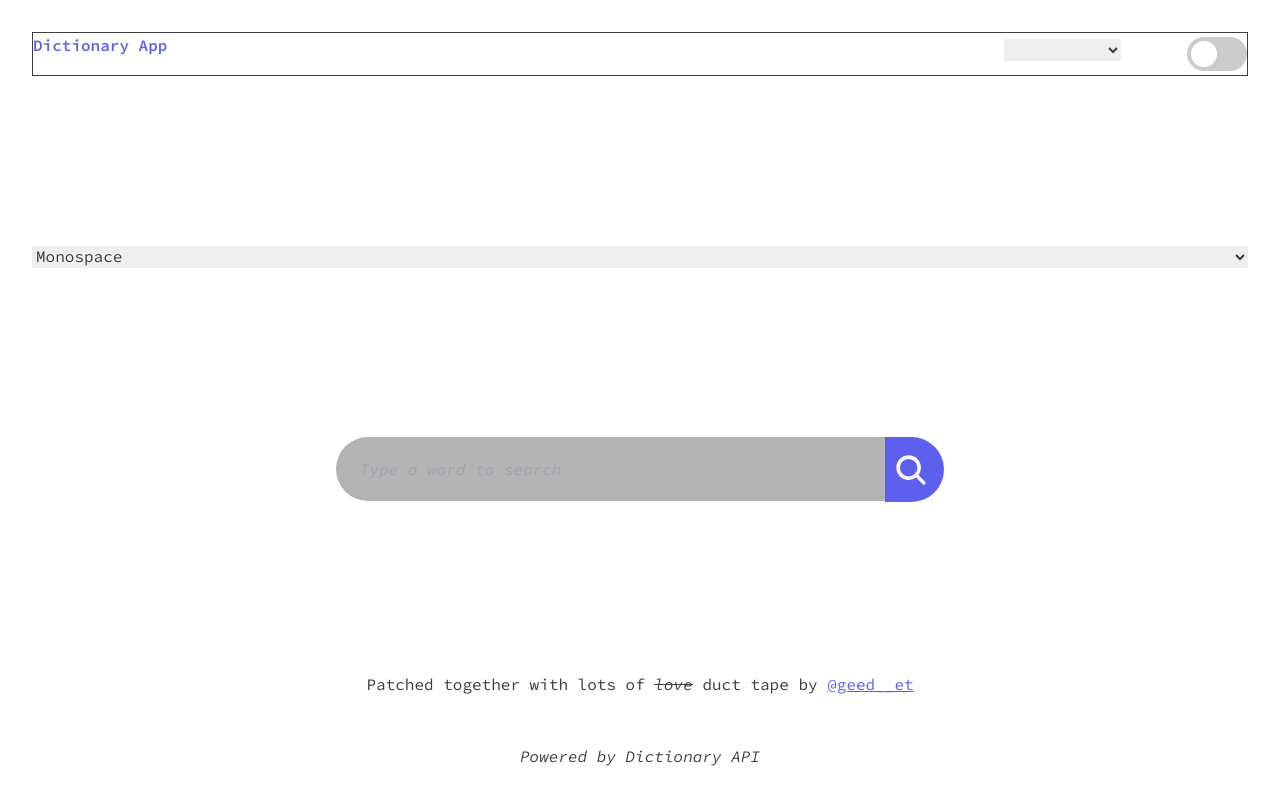
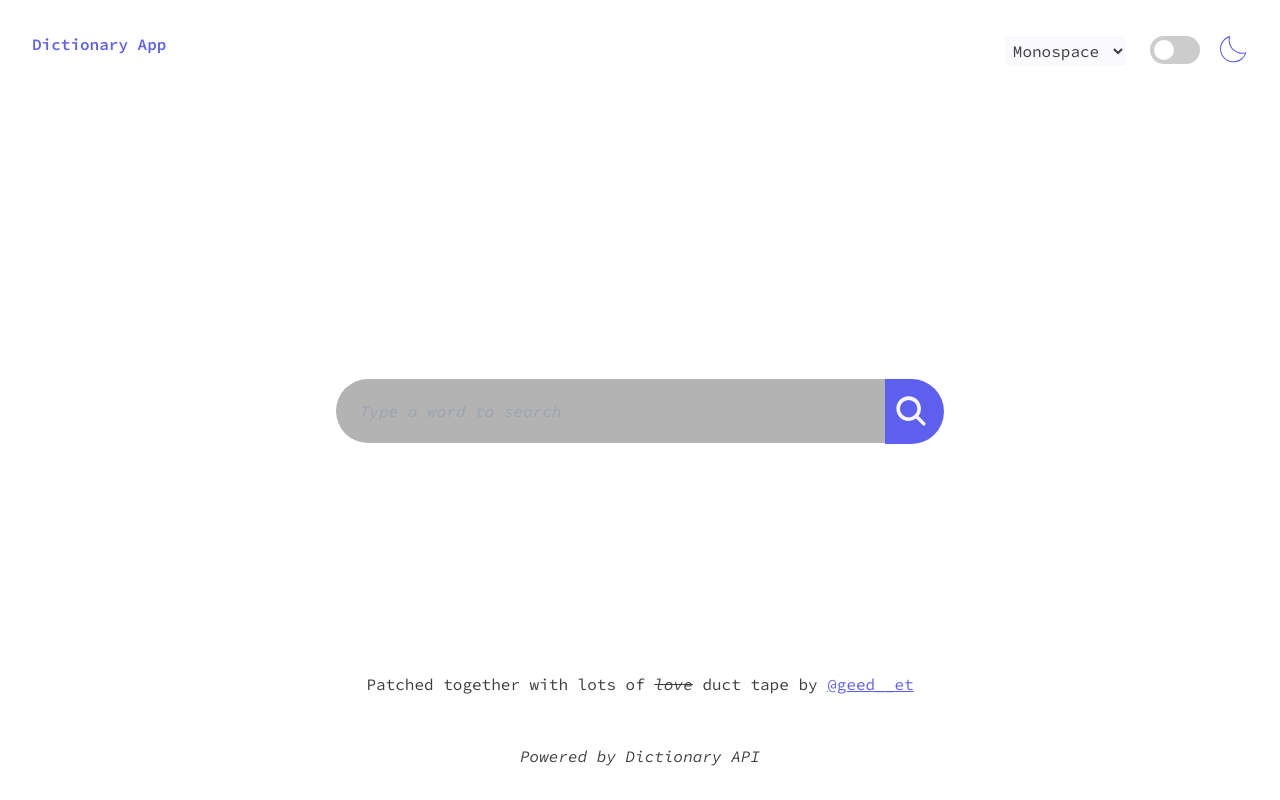
Before and after one commit to etowageed/dictionary-app, a Vue app: page / in a window 1280 px wide. Built offline with nearby package versions, Linux system fonts and the light colour scheme.

Commit message:
figured fonts switcthing from child component

```diff
--- a/src/App.vue
+++ b/src/App.vue
@@ -4,6 +4,7 @@ import Header from './components/Header.vue'
 import Footer from './components/Footer.vue'
 import Toggle from './components/Toggle.vue'
 import Fonts from './components/Fonts.vue'
+
 
 export default {
   name: 'App',
@@ -14,21 +15,24 @@ export default {
   data() {
     return {
       isDarkBg: false, // default theme is white so darkbg is false
-      selectedFont: 'Source Code Pro',
+      fontSelecta: '',
     };
   },
 
   provide() {
     return {
       toggleBtn: this.toggleDarkBg,
-      selectedFont: () => this.selectedFont
     }
   },
 
   methods: {
     toggleDarkBg() {
       this.isDarkBg = !this.isDarkBg;
+    },
 
+    handleEmittedFontProp(payload) {
+      console.log("this is", payload)
+      this.fontSelecta = payload;
     }
   }
 }
@@ -36,17 +40,11 @@ export default {
 
 
 <template>
-  <div v-bind:style="{ fontFamily: selectedFont }"
+  <div v-bind:style="{ fontFamily: fontSelecta }"
     class="flex flex-col justify-between p-8 text-primary-txt min-h-screen"
     v-bind:class="{ dark: isDarkBg, light: !isDarkBg }">
 
-    <Header class=" mb-20" />
-
-    <select name="fontSelector" id="fonts" v-model="selectedFont">
-      <option value="Merriweather">Serif</option>
-      <option value="Roboto">Sans-serif</option>
-      <option value="Source Code Pro">Monospace</option>
-    </select>
+    <Header class=" mb-20" @font-event="handleEmittedFontProp" />
 
     <Search class="w-2/4 mx-auto" />
 
@@ -60,17 +58,7 @@ export default {
 </template>
 
 
-
-
 <style>
-/* @import url('https://fonts.googleapis.com/css2?family=Roboto:ital,wght@0,100;0,300;0,400;0,500;0,700;0,900;1,100;1,300;1,400;1,500;1,700;1,900&display=swap'); */
-/* @import url('https://fonts.googleapis.com/css2?family=Merriweather+Sans:ital,wght@0,300..800;1,300..800&family=Roboto:ital,wght@0,100;0,300;0,400;0,500;0,700;0,900;1,100;1,300;1,400;1,500;1,700;1,900&display=swap'); */
-@import url('https://fonts.googleapis.com/css2?family=Merriweather+Sans:ital,wght@0,300..800;1,300..800&family=Roboto:ital,wght@0,100;0,300;0,400;0,500;0,700;0,900;1,100;1,300;1,400;1,500;1,700;1,900&family=Source+Code+Pro:ital,wght@0,200..900;1,200..900&display=swap');
-
-.sourcky {
-  font-family: 'Source Code Pro', monospace;
-}
-
 .light {
   background-color: white;
   color: #3d3d3d;
--- a/src/components/Fonts.vue
+++ b/src/components/Fonts.vue
@@ -1,6 +1,7 @@
 <template>
     <div>
-        <select name="fontSelector" id="fonts" v-model="selectedFont">
+        <select name="fontSelector" id="fonts" v-model="selectedFont"
+            class="rounded bg-primary-bg text-primary-txt pl-1 py-1">
             <option value="Merriweather">Serif</option>
             <option value="Roboto">Sans-serif</option>
             <option value="Source Code Pro">Monospace</option>
@@ -12,10 +13,29 @@
 export default {
     name: 'Fonts',
 
-    inject: ['selectedFont'],
+    data() {
+        return {
+            selectedFont: 'Source Code Pro',
 
+        }
+    },
+    mounted() {
+        this.emitFontProp();
+
+    },
+
+    updated() {
+        this.emitFontProp();
+    },
+    methods: {
+        emitFontProp() {
+            this.$emit('font-event', this.selectedFont)
+        }
+    }
 }
 
 </script>
 
-<style></style>
+<style>
+@import url('https://fonts.googleapis.com/css2?family=Merriweather+Sans:ital,wght@0,300..800;1,300..800&family=Roboto:ital,wght@0,100;0,300;0,400;0,500;0,700;0,900;1,100;1,300;1,400;1,500;1,700;1,900&family=Source+Code+Pro:ital,wght@0,200..900;1,200..900&display=swap');
+</style>
--- a/src/components/Header.vue
+++ b/src/components/Header.vue
@@ -1,11 +1,12 @@
 <template>
-    <div class="border flex justify-between">
+    <div class=" flex justify-between">
 
         <a href="#" class="text-primary-col font-semibold text-base">Dictionary App</a>
         <div class=" md:w-1/5 py-1 flex justify-between">
 
-            <Fonts class="inline" />
+            <Fonts class="inline" @font-event="reEmitFontProp" />
             <Toggle class="inline" />
+
         </div>
 
 
@@ -20,9 +21,16 @@ export default {
 
     components: {
         Toggle, Fonts,
+    },
 
+
+    methods: {
+        reEmitFontProp(payload) {
+            this.$emit('font-event', payload)
+
+        }
     }
 }
 </script>
 
-<style lang="scss" scoped></style>
+<style></style>
--- a/src/components/Search.vue
+++ b/src/components/Search.vue
@@ -10,7 +10,7 @@
                 <input type="text" placeholder="Type a word to search" v-model="search"
                     class="rounded-l-full h-16 w-full px-6 font-semibold bg-input-bg text-primary-txt focus:outline-none focus:ring-2 focus:ring-primary-col"
                     @keydown.enter="searchWord" required />
-                <button class="bg-primary-col w-16 h-[65px] rounded-r-full inline-block p-2"><img
+                <button class="bg-primary-col hover:bg-[#393bf3] w-16 h-[65px] rounded-r-full inline-block p-2"><img
                         src="@/assets/searchicon.svg" alt="" class="w-9 h-9" @click="searchWord"></button>
             </div>
         </form>
@@ -97,7 +97,8 @@
 
             <br>
             <p>Source</p>
-            <a href="" v-for="   link in entry.sourceUrls   " target="_blank">{{ link }}</a>
+            <a v-bind:href="link" v-for="link in entry.sourceUrls" target="_blank" class="italic underline"> {{ link
+                }}</a>
 
         </div>
 
--- a/src/components/Toggle.vue
+++ b/src/components/Toggle.vue
@@ -16,6 +16,10 @@ export default {
             <input type="checkbox" @change="toggleBtn">
             <span class="slider"></span>
         </label>
+
+        <img src="/src/assets/moonicon.svg" alt="moon icon" class="w-7 h-7 inline ml-5">
+
+
     </div>
 </template>
 
@@ -30,8 +34,8 @@ export default {
 
     position: relative;
     display: inline-block;
-    width: 60px;
-    height: 34px;
+    width: 50px;
+    height: 28px;
 }
 
 /* Hide the default HTML checkbox */
@@ -51,17 +55,19 @@ export default {
     bottom: 0;
     background-color: #ccc;
     transition: 0.4s;
-    border-radius: 34px;
+    border-radius: 24px;
 }
 
 /* The circle inside the slider */
 .slider:before {
     position: absolute;
     content: "";
-    height: 26px;
-    width: 26px;
+    height: 20px;
+    width: 20px;
     left: 4px;
     bottom: 4px;
+    top: 4px;
+    /* right: 4px; */
     background-color: white;
     transition: 0.4s;
     border-radius: 50%;
@@ -73,6 +79,6 @@ input:checked+.slider {
 }
 
 input:checked+.slider:before {
-    transform: translateX(26px);
+    transform: translateX(24px);
 }
 </style>
```
Also changed, not shown: src/assets/moonicon.svg (added).
